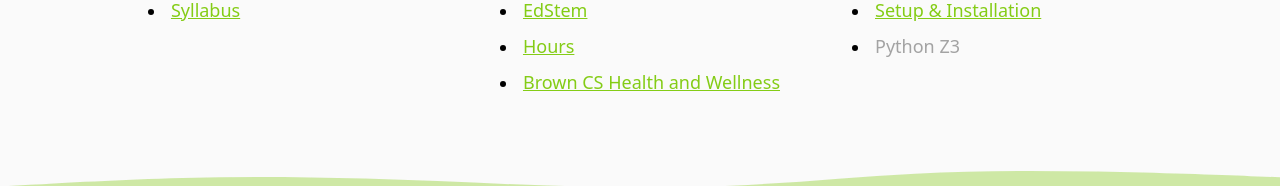
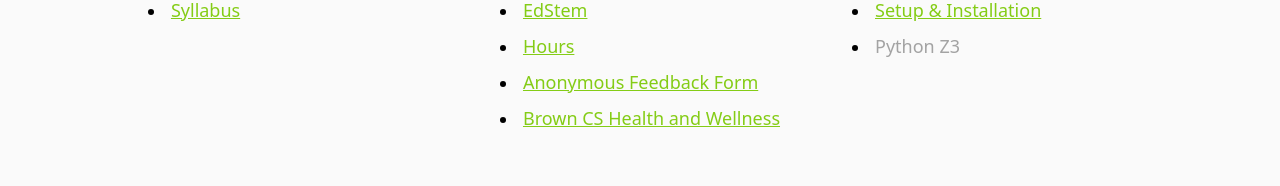
Before and after one commit to csci1710/2024, a React (Create React App) app in the folder my-app/: page / in a window 1280 px wide. Shown: the part 4423-4609 px from the top of the page. Built offline with nearby package versions, Linux system fonts and the light colour scheme; a web font is replaced by a local one.

Commit message:
feat: anon feedback form

```diff
--- a/my-app/src/SITE_DATA.ts
+++ b/my-app/src/SITE_DATA.ts
@@ -57,8 +57,10 @@
         name: "From Test-Cases to Properties",
         date: "Jan 27",
         notesLink: "https://hackmd.io/@lfs/SJX6Or-2i",
-        recordingLink: "https://brown.hosted.panopto.com/Panopto/Pages/Viewer.aspx?id=4dfc8183-c365-498e-9821-af850163ddee",
-        liveCodeLink: process.env.PUBLIC_URL+"/livecode/test_jan27_hypothesis.py",
+        recordingLink:
+          "https://brown.hosted.panopto.com/Panopto/Pages/Viewer.aspx?id=4dfc8183-c365-498e-9821-af850163ddee",
+        liveCodeLink:
+          process.env.PUBLIC_URL + "/livecode/test_jan27_hypothesis.py",
       },
     ],
   },
@@ -250,6 +252,10 @@
   },
   { name: "Hours", href: "https://hours.cs.brown.edu/login" },
   {
+    name: "Anonymous Feedback Form",
+    href: "https://docs.google.com/forms/d/1KreaxonPm0yHkpdu0Pg9bagNk3ygip3K7fcQNIsajhQ/viewform?edit_requested=true",
+  },
+  {
     name: "Brown CS Health and Wellness",
     href: "https://browncs-health-and-wellness.github.io/",
   },
```
